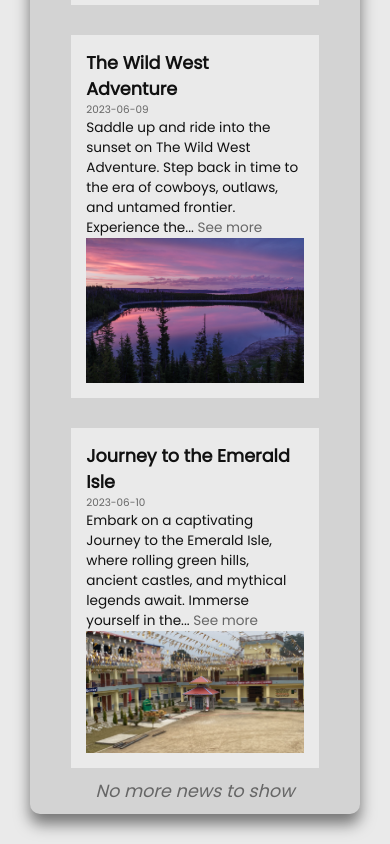
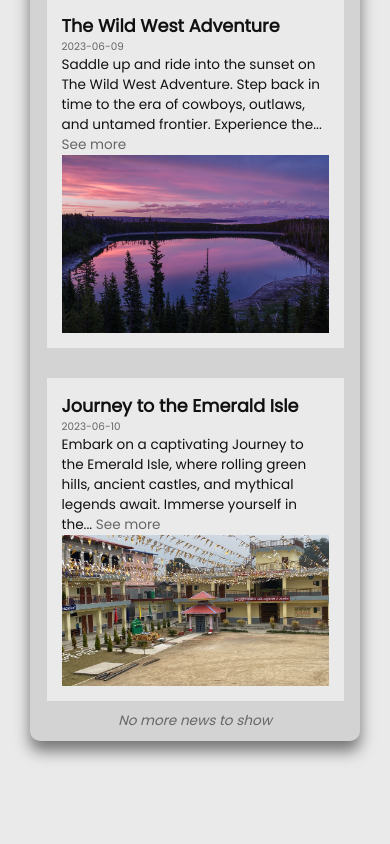
Before and after one commit to Enduxion/VinVas, a React (Vite) app: page / in a window 390 px wide. Shown: the part 3705-4549 px from the top of the page. After the commit the page ends 4476 px from the top, so only its background shows below. Built offline with nearby package versions, Linux system fonts and the light colour scheme.

Commit message:
Small styling change; ~ Changed the font-size of the endline "No more news to show"; ~ Changed the width of the newsContainer in small devices;

```diff
--- a/src/css/NewsContainerStyle.css
+++ b/src/css/NewsContainerStyle.css
@@ -30,7 +30,7 @@
 @media screen and (max-width: 850px) {
   .NewsContainer {
     padding: 15px;
-    width: 75%;
+    width: 90%;
     margin-top: 30px;
   }
   .NewsContainer--titleBar {
--- a/src/css/NewsStyle.css
+++ b/src/css/NewsStyle.css
@@ -17,7 +17,7 @@
   border-bottom: 3px solid rgba(var(--primary--color));
 }
 .News--endOfLine {
-  font-size: 1.1em;
+  font-size: 1em;
   color: var(--text--color-tint);
   font-style: italic;
   padding: 10px;
@@ -29,4 +29,7 @@
   .News--allNewsContainer {
     margin: 30px;
   }
+  .News--endOfLine {
+    font-size: 0.85em;
+  }
 }
```
